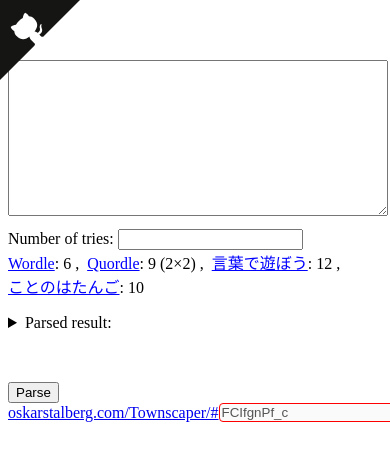
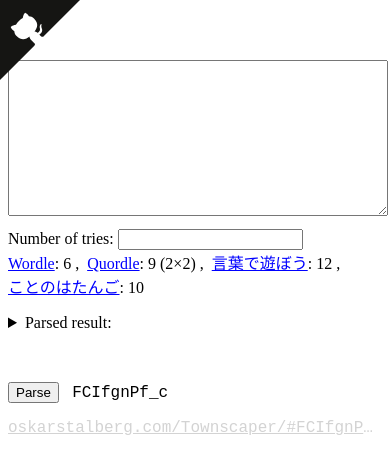
Before and after one commit to patarapolw/wordle2townscaper, a website built with Vite: page index.html in a window 390 px wide. Built offline with nearby package versions, Linux system fonts and the light colour scheme.

Commit message:
fix link building and mobile support

```diff
--- a/index.html
+++ b/index.html
@@ -98,12 +98,12 @@
     <div id="cleaned" contenteditable="true"></div>
     <div id="button-area">
       <button id="submit">Parse</button>
-      <span id="link-area">
-        <a id="townscaper-link" href="https://oskarstalberg.com/Townscaper" target="_blank" rel="noopener noreferrer">
-          oskarstalberg.com/Townscaper/#
-        </a>
-        <input type="text" id="townscaper-id" style="flex-grow: 1" disabled>
-      </span>
+      <span class="townscaper-id"></span>
+    </div>
+    <div id="link-area">
+      <a id="townscaper-link" data-baseurl="https://oskarstalberg.com/Townscaper/#" target="_blank"
+        rel="noopener noreferrer">
+      </a>
     </div>
   </div>
   <script type="module" src="/src/main.ts"></script>
--- a/src/main.ts
+++ b/src/main.ts
@@ -9,7 +9,7 @@ document.querySelector<HTMLDivElement>('#readme')!.innerHTML = md
 
 const elRaw = document.querySelector<HTMLTextAreaElement>('#raw')!
 const elNTries = document.querySelector<HTMLInputElement>('#ntries')!
-const elId = document.querySelector<HTMLInputElement>('#townscaper-id')!
+const elIds = document.querySelectorAll<HTMLElement>('.townscaper-id')
 const elLink = document.querySelector<HTMLAnchorElement>('#townscaper-link')!
 const elSubmit = document.querySelector<HTMLButtonElement>('#submit')!
 const elCleaned = document.querySelector<HTMLDivElement>('#cleaned')!
@@ -154,8 +154,13 @@ function setId(v?: string) {
   if (v) {
     elLinkArea.removeAttribute('data-changed')
   }
-  elId.value = v || 'FCIfgnPf_c'
-  elLink.href = 'https://' + elLink.innerText.trim() + elId.value
+
+  v = v || 'FCIfgnPf_c'
+  elIds.forEach((el) => {
+    el.innerText = v!
+  })
+  elLink.href = elLink.getAttribute('data-baseurl')! + v
+  elLink.innerText = elLink.href.replace(/^https:\/\//, '')
 }
 
 async function main() {
--- a/src/style.css
+++ b/src/style.css
@@ -28,12 +28,11 @@ input#townscaper-id {
 }
 
 #link-area[data-changed] {
-  pointer-events: none;
   cursor: not-allowed;
 }
 
-#link-area[data-changed] input#townscaper-id {
-  border: 1px solid red;
+#link-area[data-changed] a {
+  color: lightgray;
 }
 
 .field > * + *::before {
@@ -68,3 +67,18 @@ span.field + span.field::before {
   display: inline-block;
   width: 0.5em;
 }
+
+.townscaper-id, #townscaper-link {
+  font-family: 'Courier New', Courier, monospace;
+}
+
+.townscaper-id {
+  display: inline-block;
+  max-width: 100vw;
+  word-break: break-all;
+}
+
+#townscaper-link {
+  overflow: hidden;
+  text-overflow: ellipsis;
+}
```
